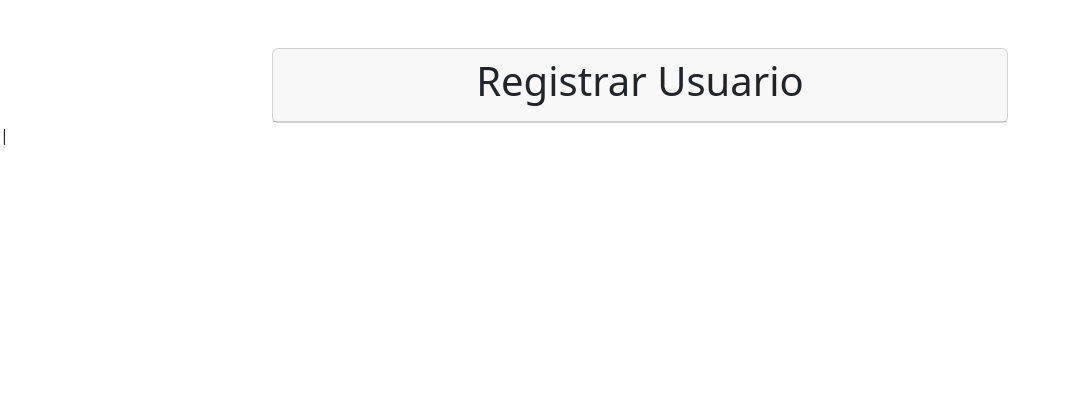
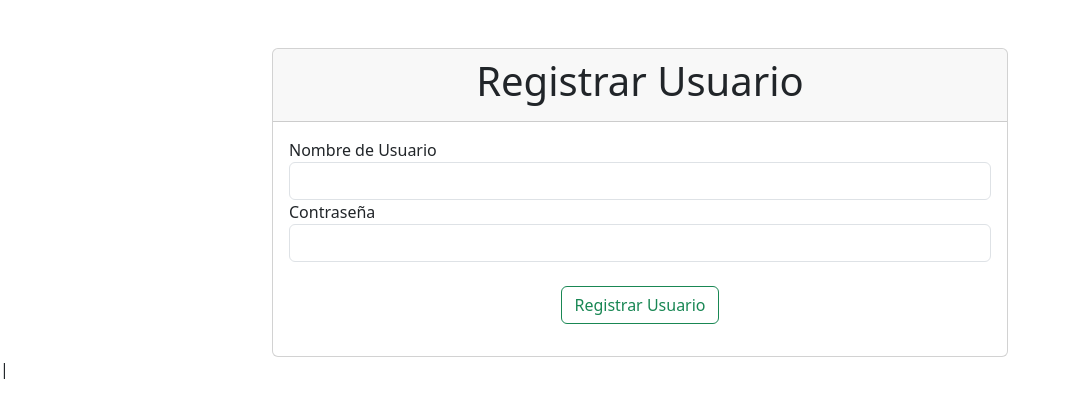
Before and after one commit to Wolfremiio/ToDoList.2, a Flask app: page /auth/register in a window 1280 px wide. Shown: the part 56-474 px from the top of the page, without its empty margins (0-1068 px from the left). Run offline with Flask 3, Linux system fonts and the light colour scheme.

Commit message:
Create form in register.html

```diff
--- a/todor/templates/auth/register.html
+++ b/todor/templates/auth/register.html
@@ -8,6 +8,23 @@
             {% block title %} Registrar Usuario {% endblock %}
           </h1>
         </div>
+        <div class="card-body">
+          <form action="" method="post">
+            <div class="form-group">
+              <label for="username">Nombre de Usuario</label>
+              <input type="text" class="form-control" id="username" name="username" required minlength="4" maxlength="20"></input>
+            </div>
+            <div class="form-group">
+                <label for="password">Contraseña</label>
+                <input type="text" class="form-control" id="password" name="password" required minlength="6" maxlength="40"></input>
+              </div>
+              <br>
+              <div class="text-center">
+
+                <input type="submit" class="btn btn-outline-success" value="Registrar Usuario"></input>
+              </div>
+          </form>
+        </div>
       </div>
     </div>
   </div>
```
